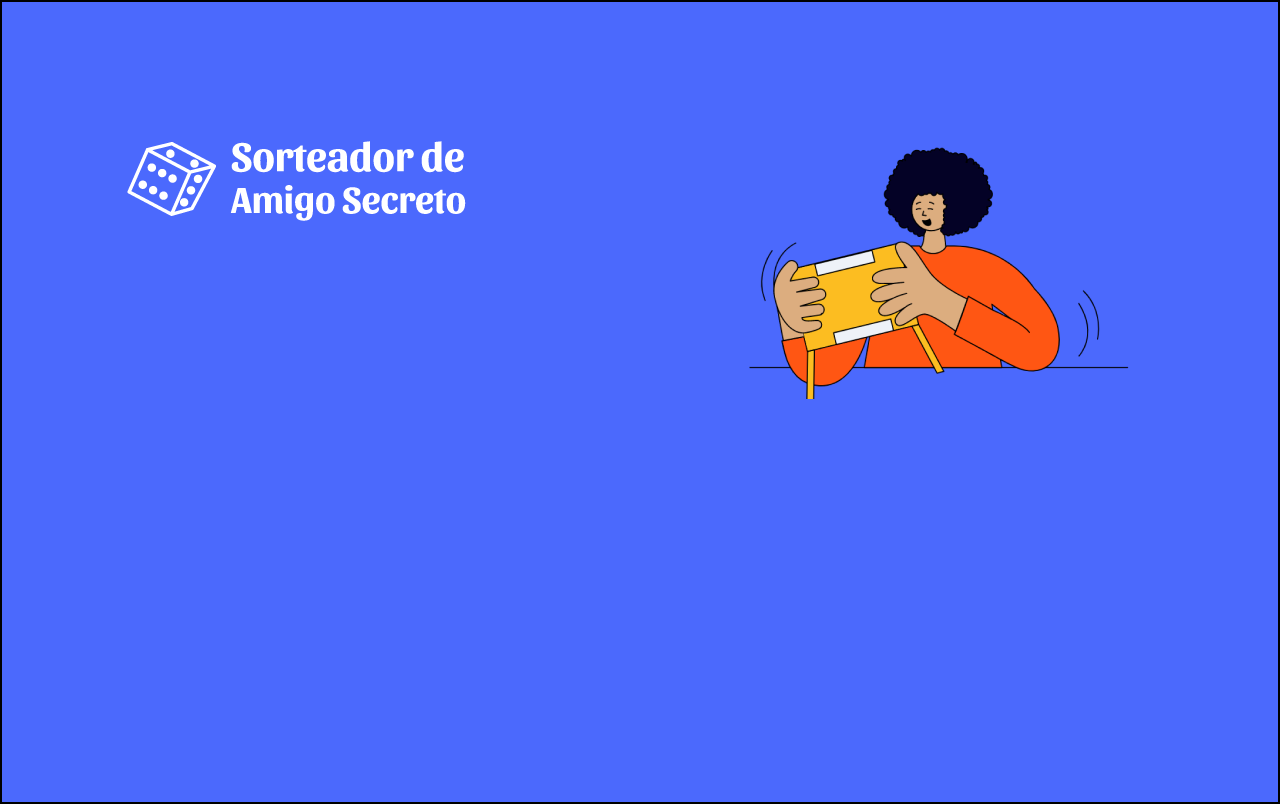
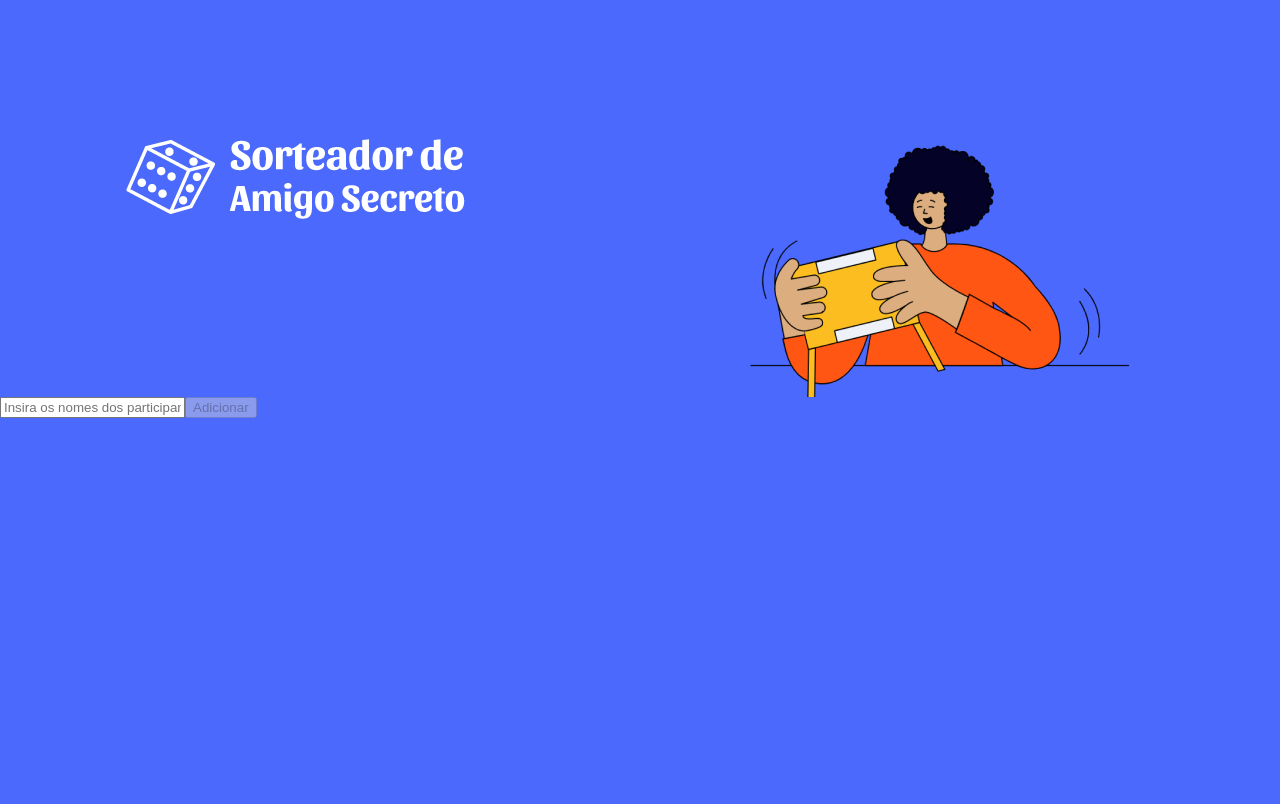
Before and after one commit to lucaspanizio/sorteador-de-amigo-secreto, a React (Vite) app: page / in a window 1280 px wide. Built offline with nearby package versions, Linux system fonts and the light colour scheme.

Commit message:
:recycle: refactor: create the home page and routes config

```diff
--- a/src/App.tsx
+++ b/src/App.tsx
@@ -1,12 +1,12 @@
-import '@/globals.css';
-import { Header } from './components/Header';
+import { RecoilRoot } from 'recoil';
+import { RouterProvider } from 'react-router-dom';
+import { router } from '@/pages/routes';
 
 function App() {
   return (
-    <>
-      <Header />
-      {/* Sorteador de Amigo Secreto */}
-    </>
+    <RecoilRoot>
+      <RouterProvider router={router} />
+    </RecoilRoot>
   );
 }
 
--- a/src/globals.css
+++ b/src/globals.css
@@ -1,11 +1,11 @@
 #root {
   display: flex;
   flex-direction: column;
-  min-height: 100vh;
+  height: 100vh;
 }
 
 html {
   background: #4b69fd;
-  border: 2px solid black;
+  /* border: 2px solid black; */
   font-family: 'Poppins', sans-serif;
 }
--- a/src/main.tsx
+++ b/src/main.tsx
@@ -1,6 +1,7 @@
 import { StrictMode } from 'react';
 import { createRoot } from 'react-dom/client';
 import App from './App';
+import '@/globals.css';
 
 createRoot(document.getElementById('root')!).render(
   <StrictMode>
--- /dev/null
+++ b/src/pages/Home/index.tsx
@@ -0,0 +1,11 @@
+import { Header } from '@/components/Header';
+import { Form } from '@/components/Form';
+
+export const Home: React.FC = () => {
+  return (
+    <>
+      <Header />
+      <Form />
+    </>
+  );
+};
--- /dev/null
+++ b/src/pages/routes.tsx
@@ -0,0 +1,4 @@
+import { createBrowserRouter } from 'react-router-dom';
+import { Home } from '@/pages/Home';
+
+export const router = createBrowserRouter([{ path: '/', element: <Home /> }]);
```
